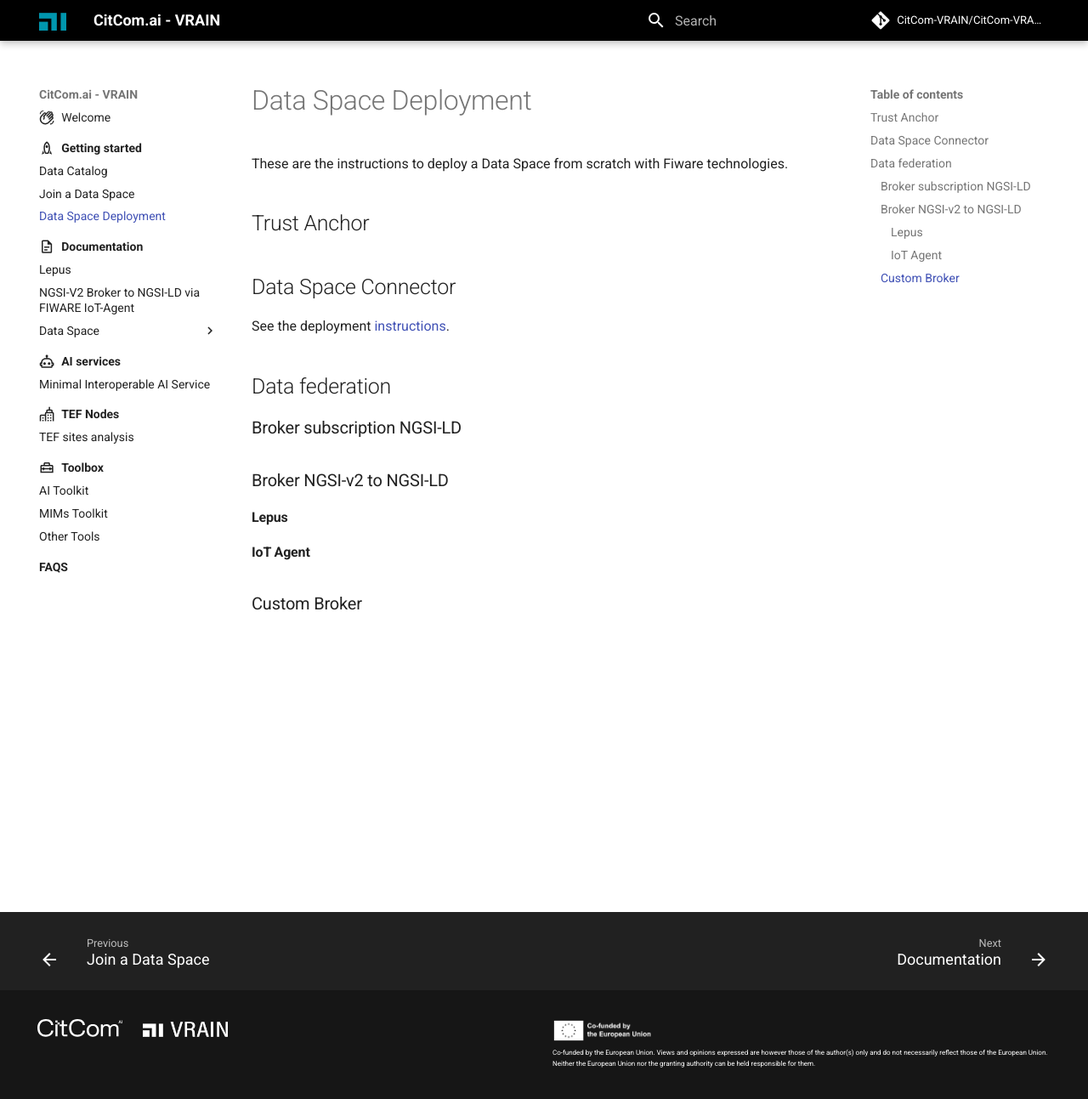
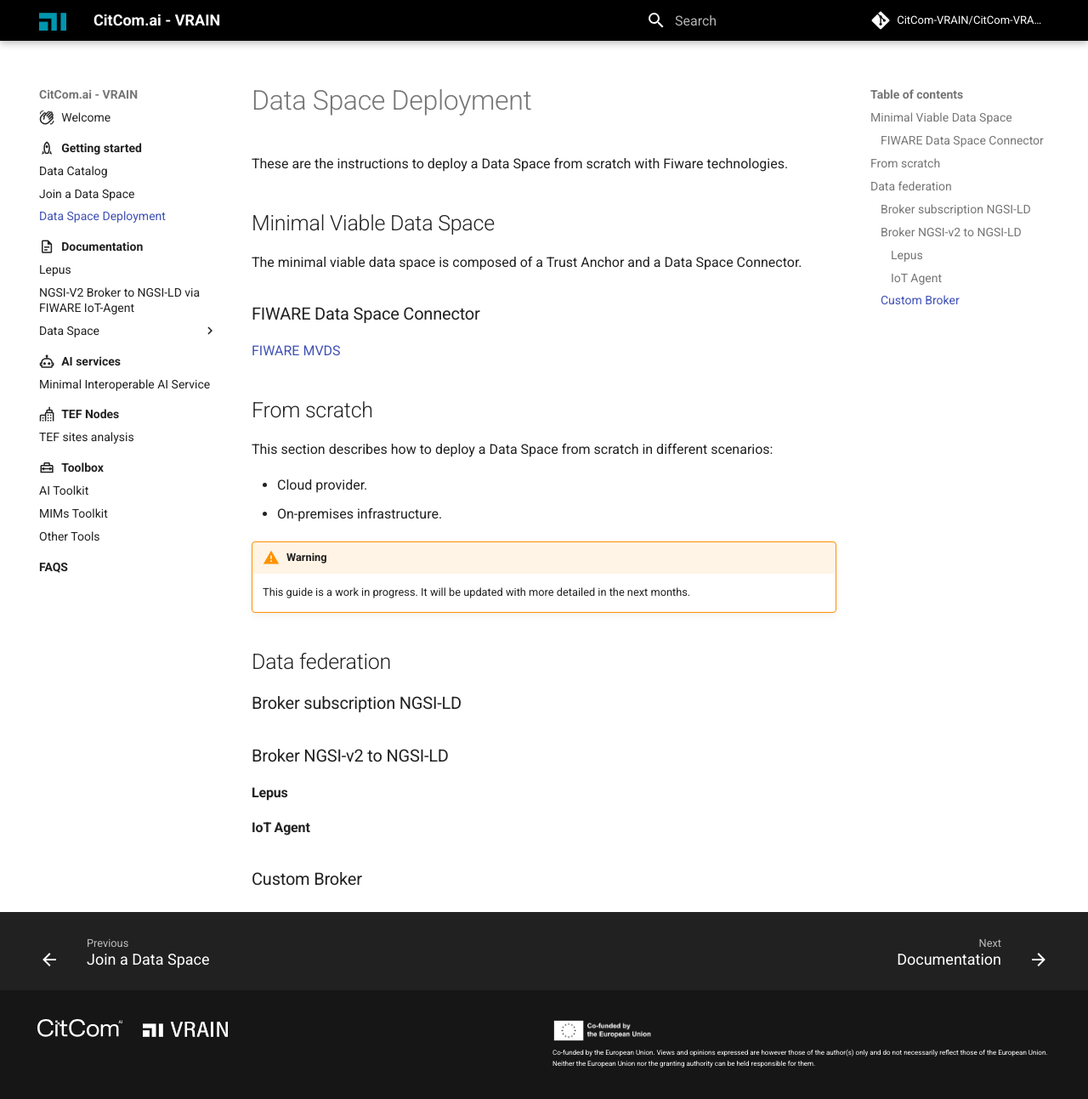
Before and after one commit to riseupalex/CitComAI-Hub.github.io, an MkDocs documentation site: the page built from docs/getting_started/dataspace_deployment/index.md, in a window 1280 px wide and 1293 px high. Shown: the whole window at 85% size. Built offline with MkDocs 1.6.1 and Material for MkDocs 9.7.7, drawn with Linux system fonts in a browser that asks for light colours; comment, search, counter and statistics services are not loaded.

Commit message:
data space deployment index

```diff
--- a/docs/getting_started/dataspace_deployment/index.md
+++ b/docs/getting_started/dataspace_deployment/index.md
@@ -2,11 +2,29 @@
 
 These are the instructions to deploy a Data Space from scratch with Fiware technologies.
 
-## Trust Anchor
+## Minimal Viable Data Space
 
-## Data Space Connector
+The minimal viable data space is composed of a Trust Anchor and a Data Space Connector.
 
-See the deployment [instructions](../connect_to_dataspace/index.md#data-space-connector).
+### FIWARE Data Space Connector
+
+[FIWARE MVDS](https://github.com/FIWARE/data-space-connector/blob/main/doc/deployment-integration/local-deployment/LOCAL.MD)
+
+## From scratch
+
+This section describes how to deploy a Data Space from scratch in different scenarios:
+
+- Cloud provider.
+- On-premises infrastructure.
+
+!!! warning
+
+    This guide is a work in progress. It will be updated with more detailed in the next months.
+
+<!-- ### Trust Anchor
+
+### Data Space Connector -->
+
 
 ## Data federation
 
```
Also changed, not shown: docs/getting_started/connect_to_dataspace/index.md (+1 -1 lines).
